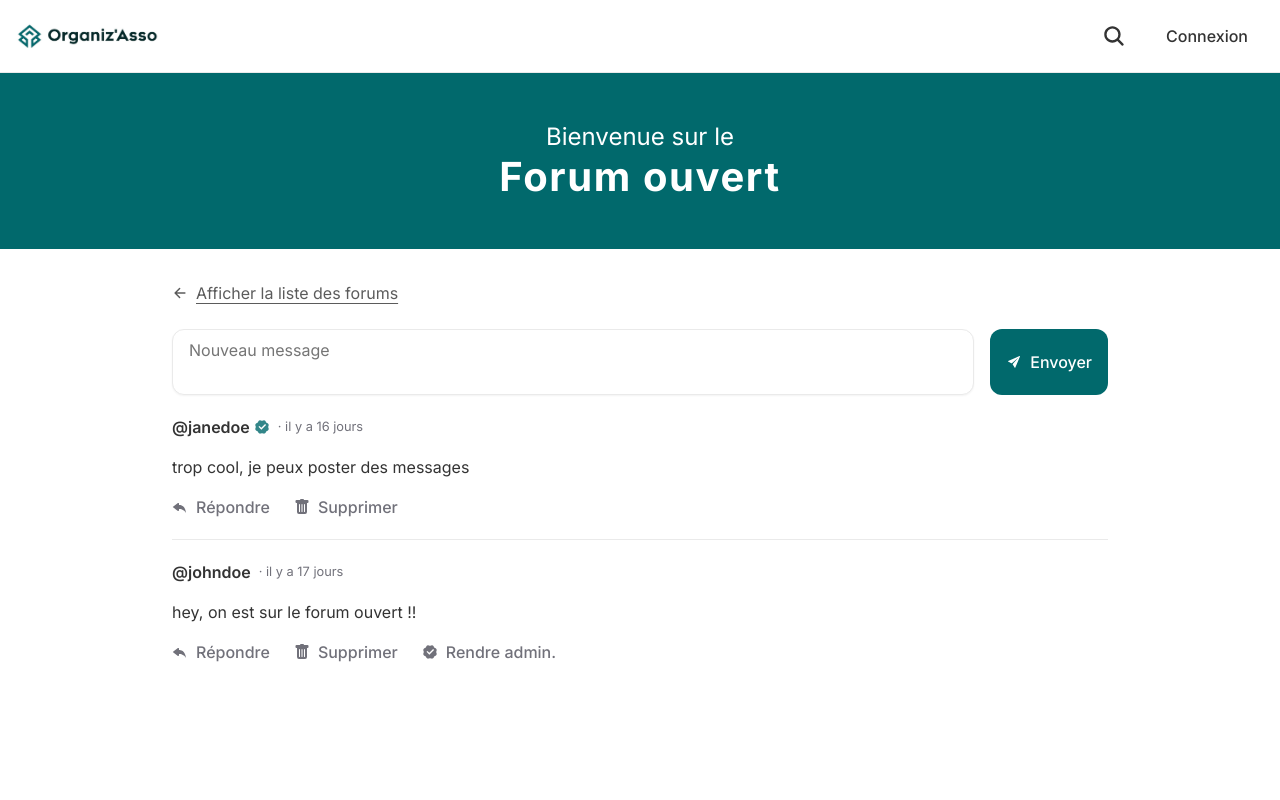
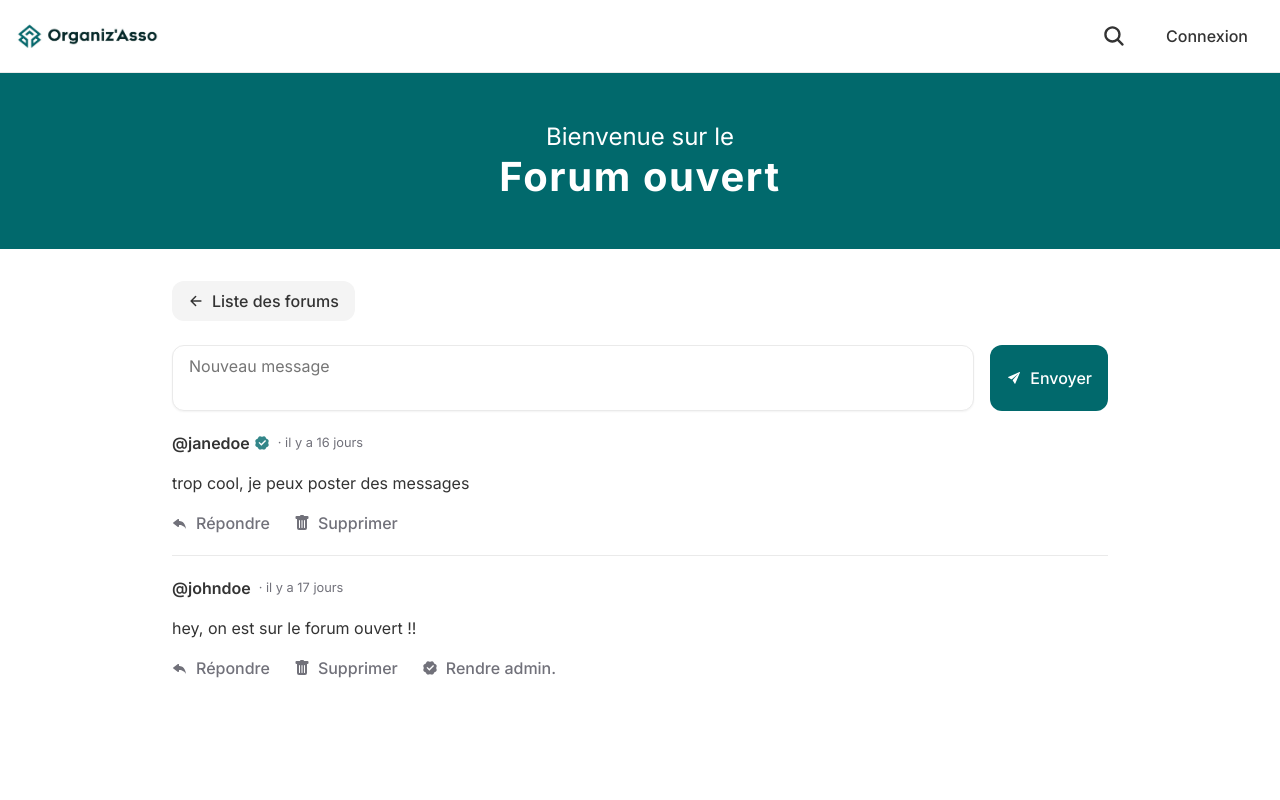
Before and after one commit to axeelz/organizasso, a React (Vite) app: page /forum/ouvert in a window 1280 px wide. Shown: the top 800 px of the page. Built offline with nearby package versions, Linux system fonts and the light colour scheme; the HTML template or start-up script is replaced by a standard one.

Commit message:
BackButton replace BackToList (more reusable)

```diff
--- /dev/null
+++ b/src/components/BackButton.jsx
@@ -0,0 +1,25 @@
+import { IoArrowBack } from "react-icons/io5";
+import { Link, useNavigate } from "react-router-dom";
+import styles from "./BackButton.module.css";
+
+const BackButton = ({ to, text }) => {
+  const navigate = useNavigate();
+
+  if (to) {
+    return (
+      <Link className={styles.link} to={to}>
+        <IoArrowBack />
+        <span>{text || "Retour"}</span>
+      </Link>
+    );
+  }
+
+  return (
+    <button onClick={() => navigate(-1)} className={styles.button}>
+      <IoArrowBack />
+      <span>Retour</span>
+    </button>
+  );
+};
+
+export default BackButton;
--- /dev/null
+++ b/src/components/BackButton.module.css
@@ -0,0 +1,9 @@
+.link {
+  color: inherit;
+  font-weight: 500;
+  text-decoration: none;
+  border-radius: var(--border-radius);
+  padding: 0.5rem 1rem;
+  background-color: var(--button-bg-color);
+  width: fit-content;
+}
--- a/src/components/BackToList.jsx
+++ /dev/null
@@ -1,16 +0,0 @@
-import { Link } from "react-router-dom";
-import styles from "./BackToList.module.css";
-import { IoArrowBack } from "react-icons/io5";
-
-const BackToList = () => {
-  return (
-    <div className={styles.container}>
-      <Link to="/" className={styles.link}>
-        <IoArrowBack />
-        <span>Afficher la liste des forums</span>
-      </Link>
-    </div>
-  );
-};
-
-export default BackToList;
--- a/src/components/BackToList.module.css
+++ /dev/null
@@ -1,13 +0,0 @@
-.container {
-  margin-bottom: 1.5rem;
-}
-
-.link {
-  display: flex;
-  align-items: center;
-  gap: 0.5rem;
-  color: inherit;
-  opacity: 0.8;
-  text-decoration-line: underline;
-  text-underline-offset: 4px;
-}
--- a/src/pages/Forum.jsx
+++ b/src/pages/Forum.jsx
@@ -1,9 +1,10 @@
 import MessagesList from "../components/MessagesList";
 import NewMessage from "../components/NewMessage";
 import ForumHeader from "../components/ForumHeader";
-import BackToList from "../components/BackToList";
 import { useParams, Navigate } from "react-router-dom";
 import { messages } from "../data/sample";
+import styles from "./Forum.module.css";
+import BackButton from "../components/BackButton";
 
 const Forum = () => {
   const { name } = useParams();
@@ -20,7 +21,9 @@ const Forum = () => {
     <>
       <ForumHeader name={displayName} />
       <main>
-        <BackToList />
+        <div className={styles.backContainer}>
+          <BackButton to="/" text="Liste des forums" />
+        </div>
         <NewMessage />
         <MessagesList messages={forumMessages} />
       </main>
--- /dev/null
+++ b/src/pages/Forum.module.css
@@ -0,0 +1,3 @@
+.backContainer {
+  margin-bottom: 1.5rem;
+}
```
